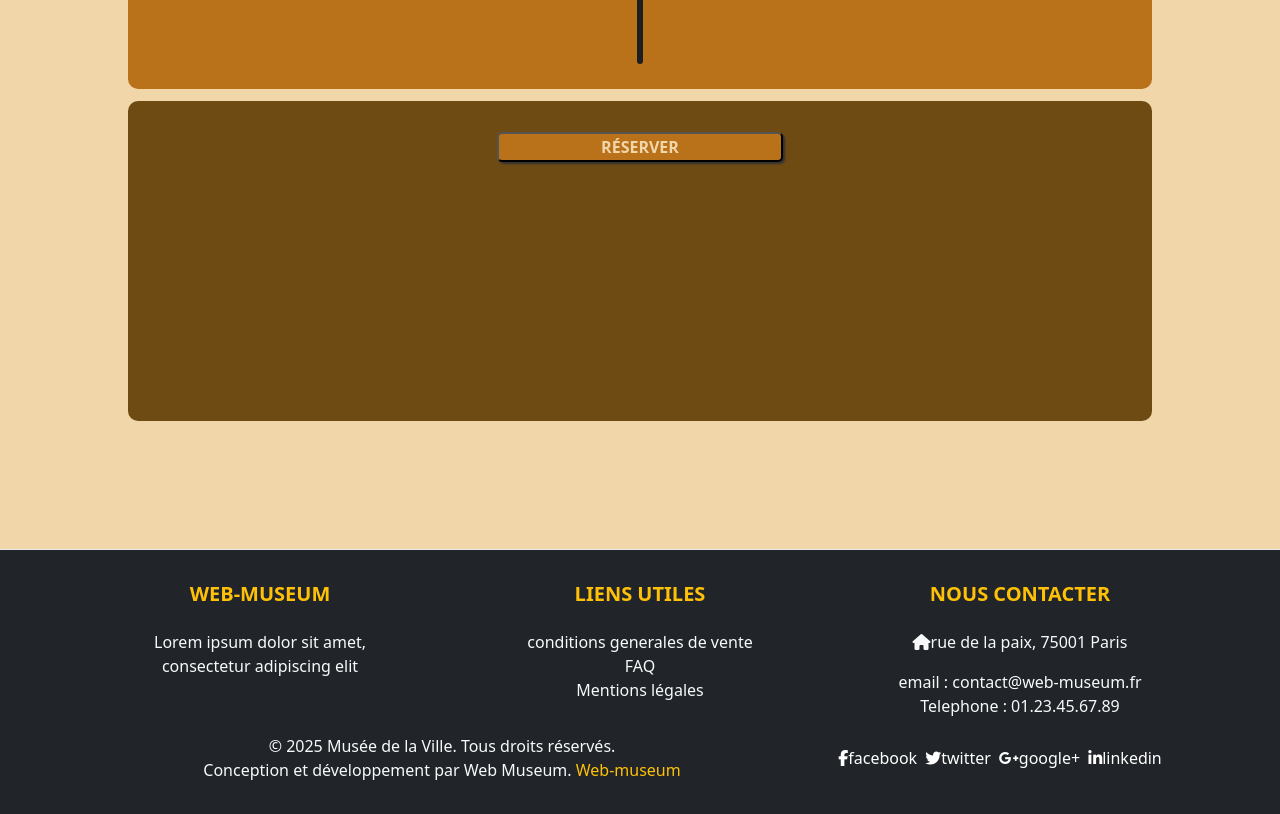
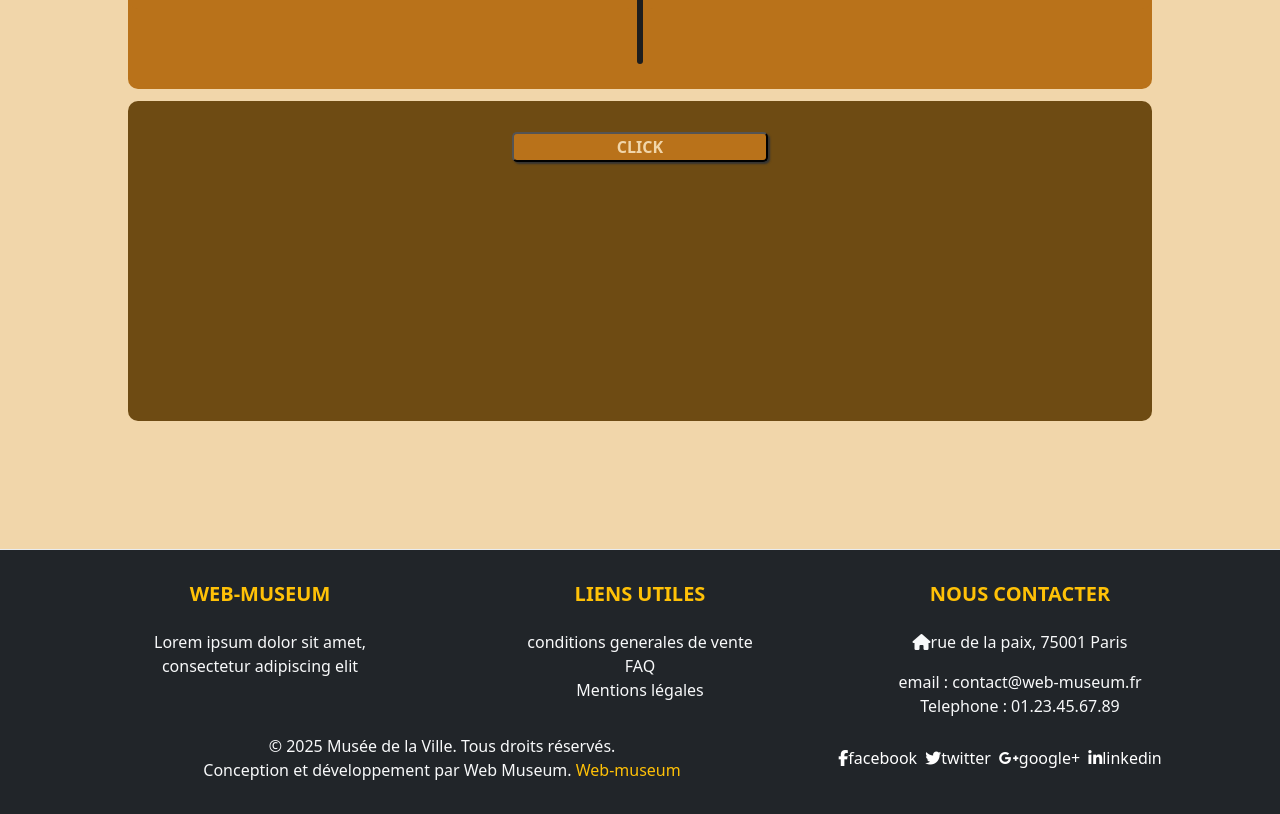
Before and after one commit to challenge-studi/web-museum, an Angular app: page /billetterie in a window 1280 px wide. Shown: the part 1160-1974 px from the top of the page. Built offline with nearby package versions, Linux system fonts and the light colour scheme.

Commit message:
💄 Change name-button default-value

```diff
--- a/src/app/components/pages/home/home.component.html
+++ b/src/app/components/pages/home/home.component.html
@@ -34,7 +34,7 @@
     <div class="title-expo container">
       <p class="text-uppercase fw-bold text-center">l'égypte ancienne</p>
     </div>
-    <app-button></app-button>
+    <app-button name="Réserver" />
   </section>
 
   <section class="presentation"></section>
--- a/src/app/components/ux/button/button.component.ts
+++ b/src/app/components/ux/button/button.component.ts
@@ -7,7 +7,7 @@ import { Component, input, output } from '@angular/core';
   styleUrl: './button.component.css',
 })
 export class ButtonComponent {
-  name = input('Réserver');
+  name = input('Click');
   variant = input<'primary' | 'secondary'>('primary');
   buttonCliked = output<void>();
 
```
